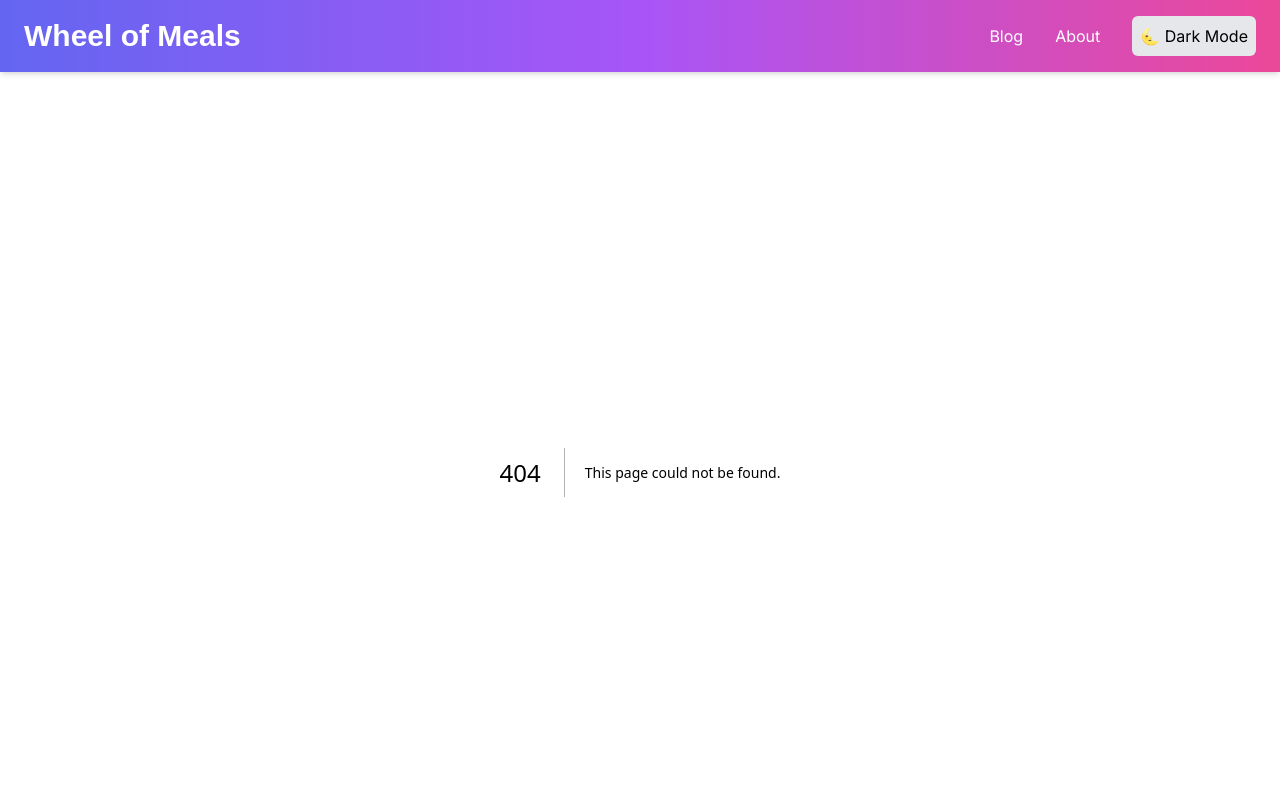
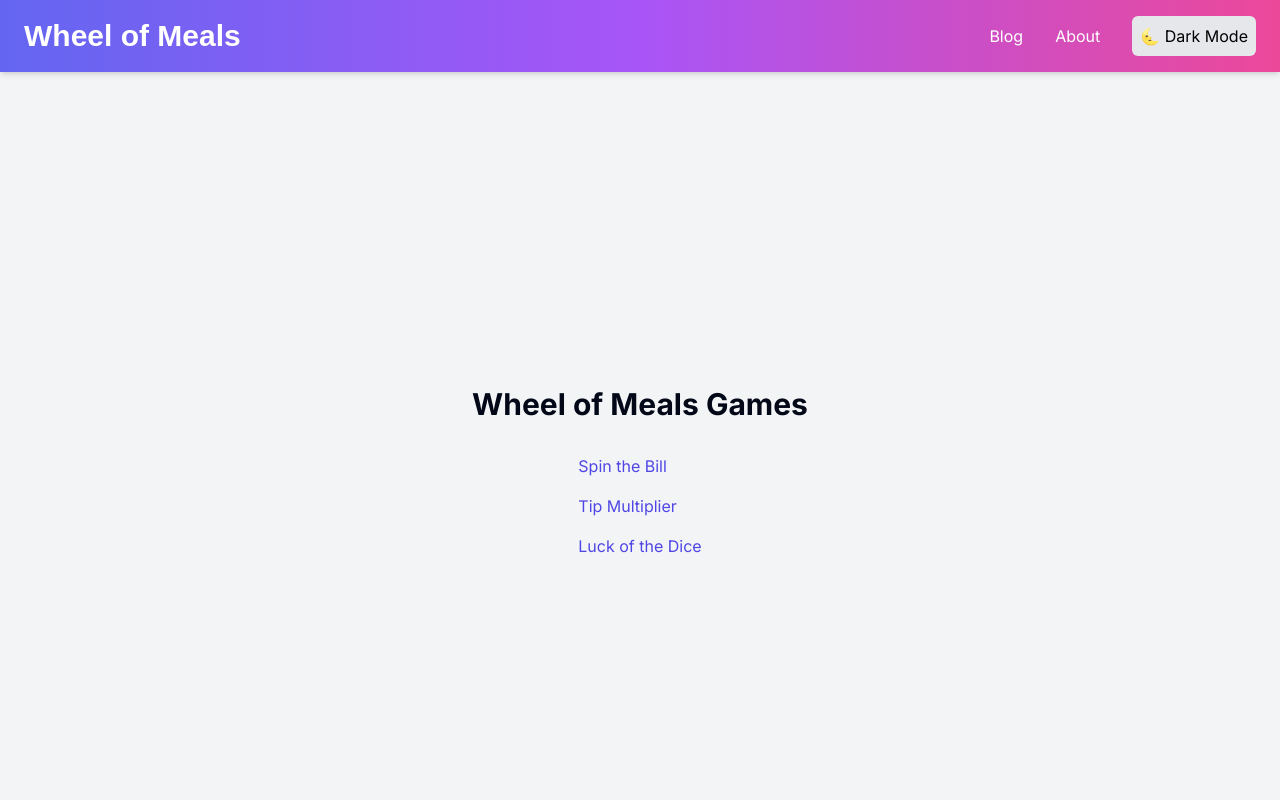
Before and after one commit to omeryildirim0/wheel, a Next.js app: page /games in a window 1280 px wide. Before the commit this address had no page. Shown: the top 800 px of the page. Built offline with nearby package versions, Linux system fonts and the light colour scheme.

Commit message:
games page

```diff
--- /dev/null
+++ b/app/games/page.tsx
@@ -0,0 +1,28 @@
+import Link from 'next/link';
+
+const GamesPage = () => {
+  return (
+    <div className="min-h-screen bg-gray-100 flex flex-col justify-center items-center">
+      <h1 className="text-3xl font-bold mb-8">Wheel of Meals Games</h1>
+
+      <div className="flex flex-col space-y-4">
+        {/* Game 1 Link */}
+        <Link href="/games/spin-the-bill" className="text-indigo-600 hover:underline">
+          Spin the Bill
+        </Link>
+
+        {/* Game 2 Link */}
+        <Link href="/games/tip-multiplier" className="text-indigo-600 hover:underline">
+          Tip Multiplier
+        </Link>
+
+        {/* Game 3 Link */}
+        <Link href="/games/luck-of-the-dice" className="text-indigo-600 hover:underline">
+          Luck of the Dice
+        </Link>
+      </div>
+    </div>
+  );
+};
+
+export default GamesPage;
```
